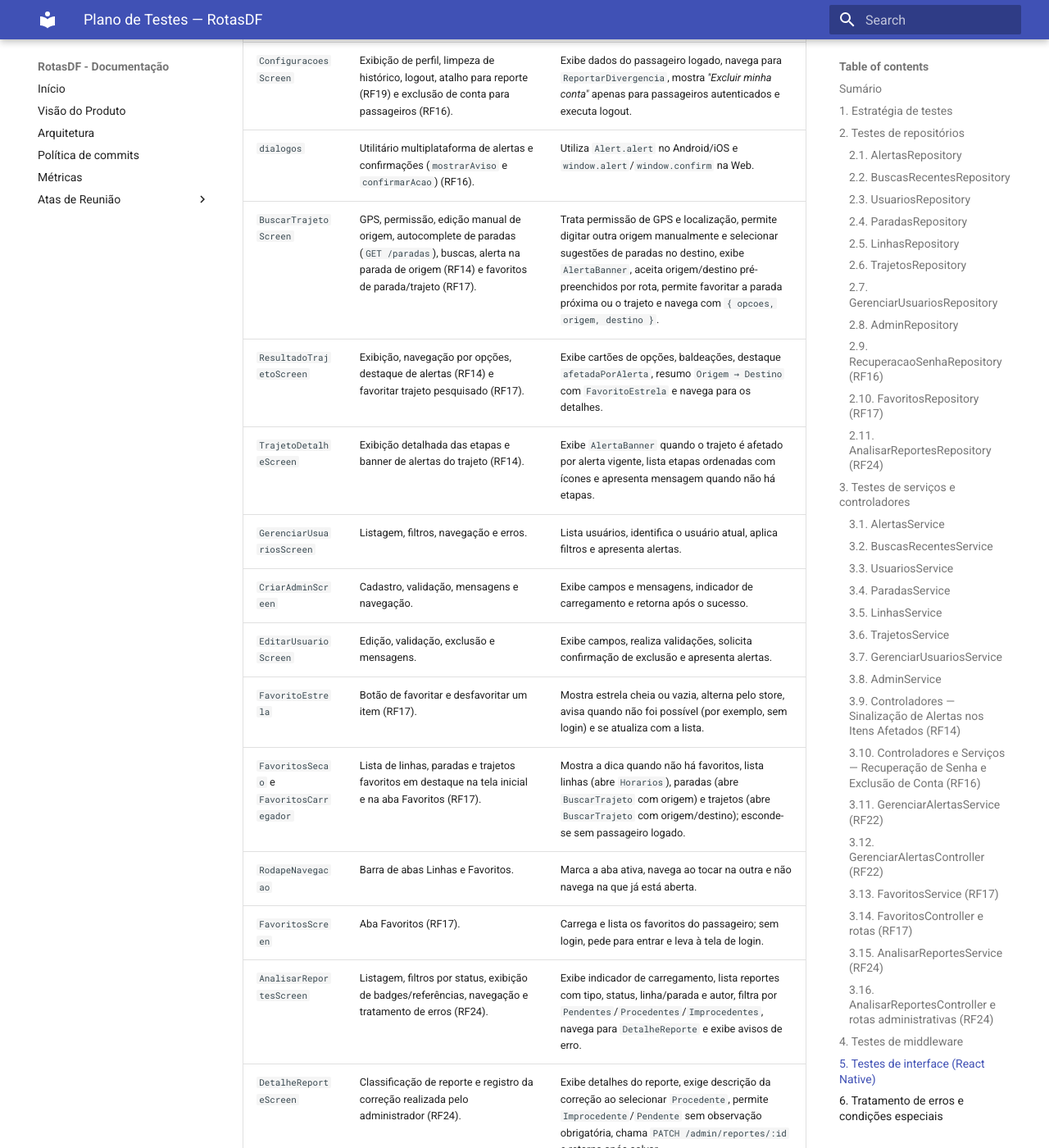
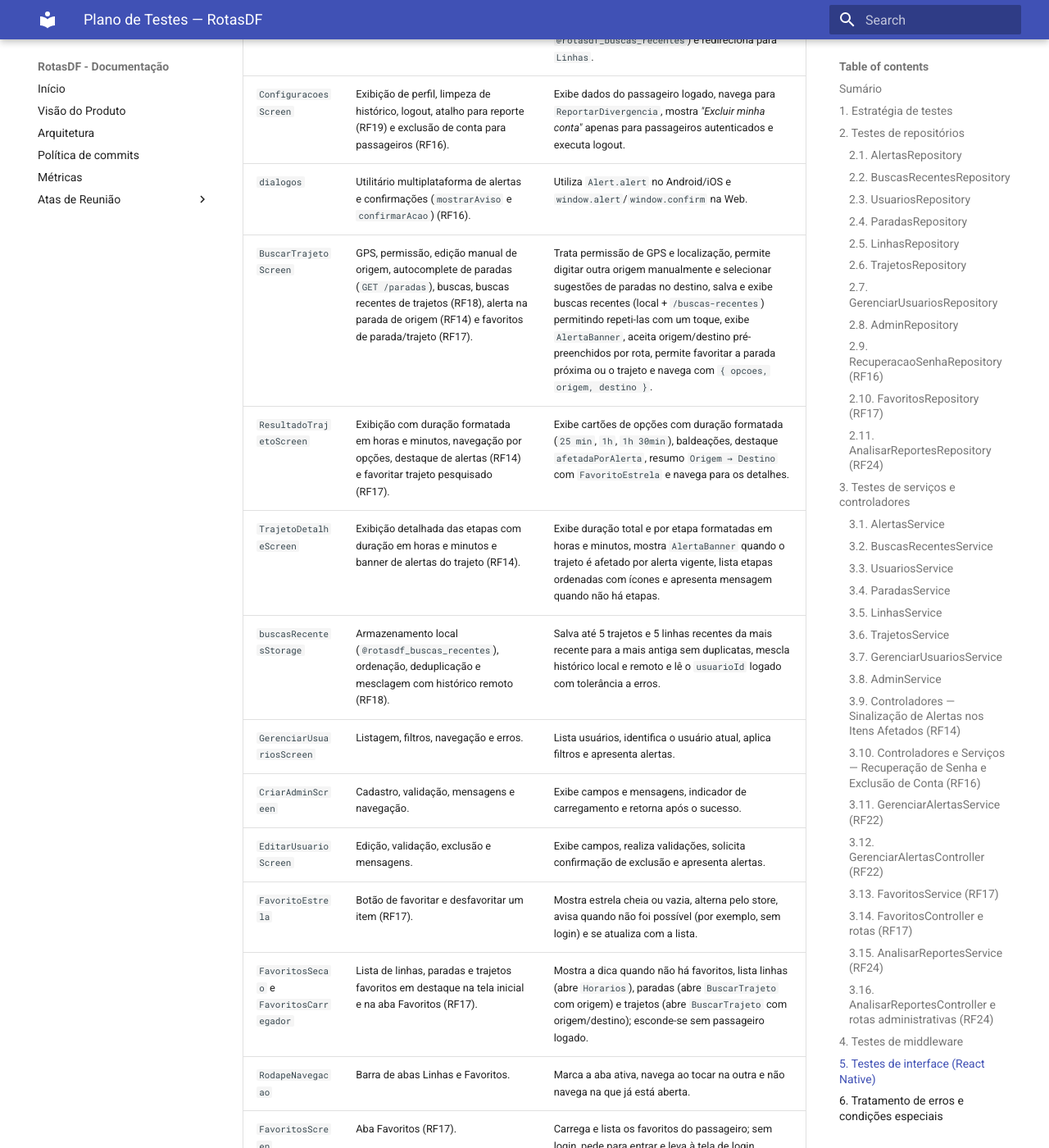
Before and after one commit to FGA0138-MDS-Ajax/2026.2-T02-Knuth, an MkDocs documentation site: the page built from docs/plano_de_testes_RotasDF.md, in a window 1280 px wide and 1400 px high, scrolled down 13556 px. Shown: the whole window at 82% size. Built offline with MkDocs 1.6.1 and Material for MkDocs 9.7.7, drawn with Linux system fonts in a browser that asks for light colours; some of the changed text lies outside the part shown.

Commit message:
docs(testes): adiciona casos de teste mobile de buscas recentes (RF18) e duracao em horas/minutos

```diff
--- a/docs/plano_de_testes_RotasDF.md
+++ b/docs/plano_de_testes_RotasDF.md
@@ -277,7 +277,7 @@
 | Tela / Componente | Caso / cenário | Resultado esperado |
 |---|---|---|
 | `AlertaBanner` e `AlertaBadge` | Renderização de banners e badges de sinalização de alertas (RF14). | Exibe cores e rótulos por tipo (`Desvio`, `Suspensão`, `Paralisação`, `Alteração de Horário`), contagem de múltiplos alertas, oculta quando não há alertas e aciona `onPress` para detalhes. |
-| `LinhasScreen` | Carregamento, filtro, listagem, navegação e sinalização de alertas (RF14). | Exibe indicador de carregamento, permite filtrar por código ou nome, destaca visualmente linhas com `afetadaPorAlerta` (`AlertaBadge`) e navega corretamente. |
+| `LinhasScreen` | Carregamento, filtro, listagem, navegação, sinalização de alertas (RF14) e buscas recentes de linhas (RF18). | Exibe indicador de carregamento, permite filtrar por código ou nome, destaca visualmente linhas com `afetadaPorAlerta` (`AlertaBadge`), salva linhas/termos acessados no histórico e exibe chips clicáveis de buscas recentes para repetir a consulta ou abrir horários. |
 | `HorariosScreen` | Carregamento, filtro por sentido/tipo de dia, banner de alerta da linha (RF14) e atalho para reporte (RF19). | Exibe os horários corretos, renderiza o `AlertaBanner` quando a linha possui alertas vigentes, navega para o itinerário e abre `ReportarDivergencia` com `HORARIO` e código da linha. |
 | `ItinerarioScreen` | Carregamento do itinerário por sentido, sinalização de alertas (RF14), reporte (RF19) e favoritar paradas (RF17). | Lista as paradas em `IDA`/`VOLTA`, exibe alertas da linha/paradas, botão de favoritar em cada parada e navega para `ReportarDivergencia`. |
 | `AlertasScreen` | Listagem, filtros, título/descrição, mensagens de erro e atualizações. | Exibe alertas vigentes com título, descrição e itens afetados, filtra por categoria, apresenta mensagens de lista vazia e de erro e utiliza `AsyncStorage`. |
@@ -288,9 +288,10 @@
 | `ExcluirContaScreen` | Confirmação de senha e diálogo destrutivo para exclusão definitiva da própria conta (RF16). | Exige senha atual, solicita confirmação, chama `DELETE /usuarios/me`, limpa `AsyncStorage` (`@rotasdf_token`, `@rotasdf_usuario`, `@rotasdf_buscas_recentes`) e redireciona para `Linhas`. |
 | `ConfiguracoesScreen` | Exibição de perfil, limpeza de histórico, logout, atalho para reporte (RF19) e exclusão de conta para passageiros (RF16). | Exibe dados do passageiro logado, navega para `ReportarDivergencia`, mostra *"Excluir minha conta"* apenas para passageiros autenticados e executa logout. |
 | `dialogos` | Utilitário multiplataforma de alertas e confirmações (`mostrarAviso` e `confirmarAcao`) (RF16). | Utiliza `Alert.alert` no Android/iOS e `window.alert`/`window.confirm` na Web. |
-| `BuscarTrajetoScreen` | GPS, permissão, edição manual de origem, autocomplete de paradas (`GET /paradas`), buscas, alerta na parada de origem (RF14) e favoritos de parada/trajeto (RF17). | Trata permissão de GPS e localização, permite digitar outra origem manualmente e selecionar sugestões de paradas no destino, exibe `AlertaBanner`, aceita origem/destino pré-preenchidos por rota, permite favoritar a parada próxima ou o trajeto e navega com `{ opcoes, origem, destino }`. |
-| `ResultadoTrajetoScreen` | Exibição, navegação por opções, destaque de alertas (RF14) e favoritar trajeto pesquisado (RF17). | Exibe cartões de opções, baldeações, destaque `afetadaPorAlerta`, resumo `Origem → Destino` com `FavoritoEstrela` e navega para os detalhes. |
-| `TrajetoDetalheScreen` | Exibição detalhada das etapas e banner de alertas do trajeto (RF14). | Exibe `AlertaBanner` quando o trajeto é afetado por alerta vigente, lista etapas ordenadas com ícones e apresenta mensagem quando não há etapas. |
+| `BuscarTrajetoScreen` | GPS, permissão, edição manual de origem, autocomplete de paradas (`GET /paradas`), buscas, buscas recentes de trajetos (RF18), alerta na parada de origem (RF14) e favoritos de parada/trajeto (RF17). | Trata permissão de GPS e localização, permite digitar outra origem manualmente e selecionar sugestões de paradas no destino, salva e exibe buscas recentes (local + `/buscas-recentes`) permitindo repeti-las com um toque, exibe `AlertaBanner`, aceita origem/destino pré-preenchidos por rota, permite favoritar a parada próxima ou o trajeto e navega com `{ opcoes, origem, destino }`. |
+| `ResultadoTrajetoScreen` | Exibição com duração formatada em horas e minutos, navegação por opções, destaque de alertas (RF14) e favoritar trajeto pesquisado (RF17). | Exibe cartões de opções com duração formatada (`25 min`, `1h`, `1h 30min`), baldeações, destaque `afetadaPorAlerta`, resumo `Origem → Destino` com `FavoritoEstrela` e navega para os detalhes. |
+| `TrajetoDetalheScreen` | Exibição detalhada das etapas com duração em horas e minutos e banner de alertas do trajeto (RF14). | Exibe duração total e por etapa formatadas em horas e minutos, mostra `AlertaBanner` quando o trajeto é afetado por alerta vigente, lista etapas ordenadas com ícones e apresenta mensagem quando não há etapas. |
+| `buscasRecentesStorage` | Armazenamento local (`@rotasdf_buscas_recentes`), ordenação, deduplicação e mesclagem com histórico remoto (RF18). | Salva até 5 trajetos e 5 linhas recentes da mais recente para a mais antiga sem duplicatas, mescla histórico local e remoto e lê o `usuarioId` logado com tolerância a erros. |
 | `GerenciarUsuariosScreen` | Listagem, filtros, navegação e erros. | Lista usuários, identifica o usuário atual, aplica filtros e apresenta alertas. |
 | `CriarAdminScreen` | Cadastro, validação, mensagens e navegação. | Exibe campos e mensagens, indicador de carregamento e retorna após o sucesso. |
 | `EditarUsuarioScreen` | Edição, validação, exclusão e mensagens. | Exibe campos, realiza validações, solicita confirmação de exclusão e apresenta alertas. |
```
